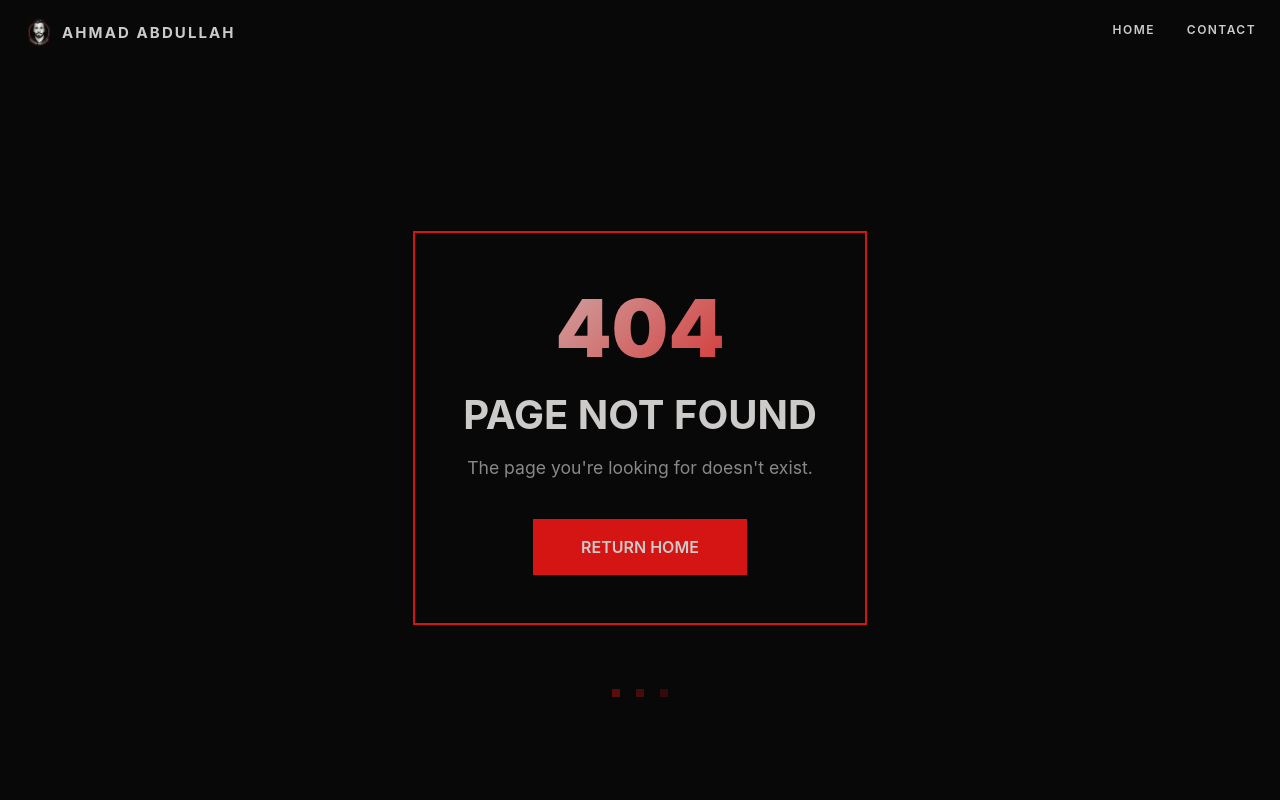
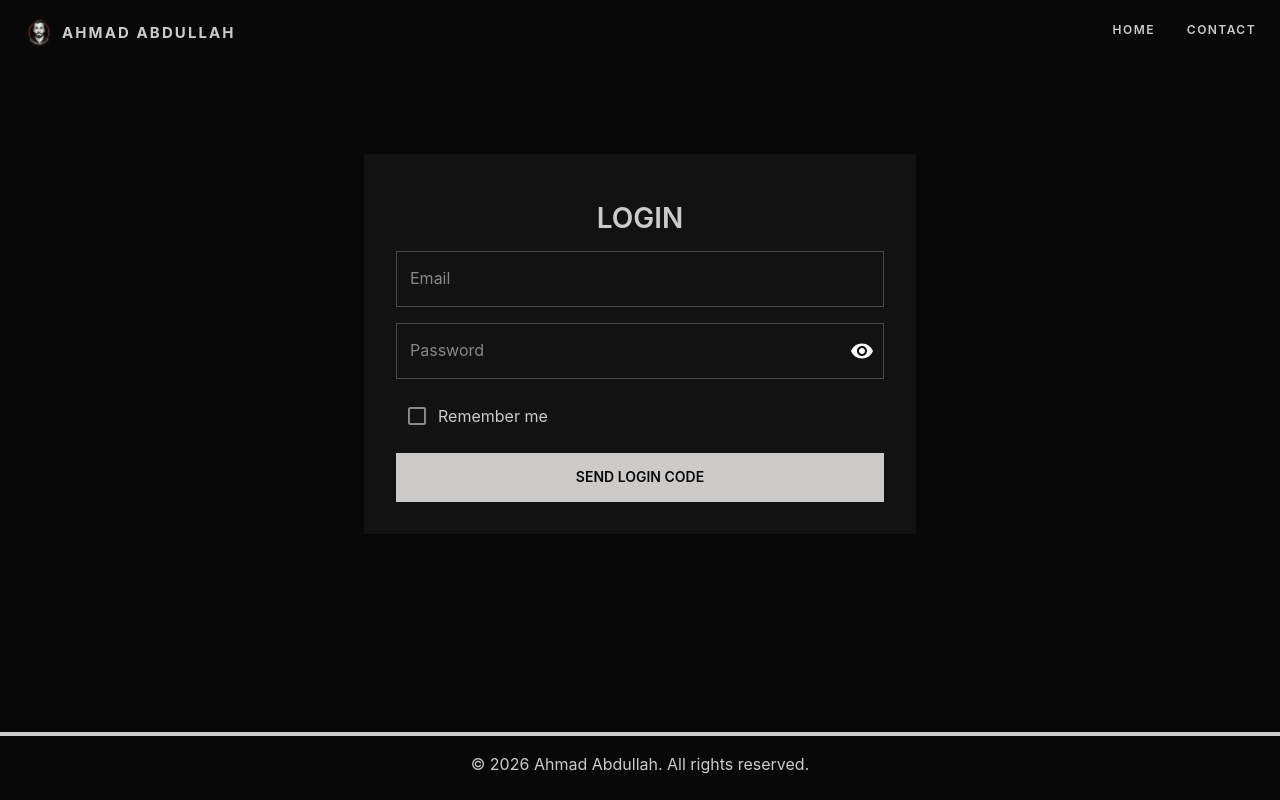
Before and after one commit to ahmadabdullah-dev/personal-portfolio, a React (Vite) app in the folder WEB/: page /login in a window 1280 px wide. Before the commit this address had no page. Shown: the top 800 px of the page. Built offline with nearby package versions, Linux system fonts and the light colour scheme.

Commit message:
feat(WEB): Add Login, RequestLogin and Logout

```diff
--- a/WEB/src/app/router/routes.tsx
+++ b/WEB/src/app/router/routes.tsx
@@ -5,6 +5,7 @@ import ErrorPage from "../../features/errors/ErrorPage";
 import AdminDashboard from "../../features/admin/AdminDashboard";
 import LandingPage from "../components/LandingPage";
 import CreateContact from "../../features/contact/CreateContact";
+import RequestLoginForm from "../../features/auth/RequestLoginForm";
 export const routes = createBrowserRouter([
   {
     path: "/",
@@ -14,6 +15,7 @@ export const routes = createBrowserRouter([
       { index: true, element: <LandingPage /> },
       { path: "/admin", element: <AdminDashboard /> },
       { path: "/contact", element: <CreateContact /> },
+      { path: "/login", element: <RequestLoginForm /> },
 
       { path: "*", element: <NotFound /> },
     ],
--- a/WEB/src/features/admin/AdminDashboard.tsx
+++ b/WEB/src/features/admin/AdminDashboard.tsx
@@ -1,6 +1,7 @@
 import { Box, Container, Stack, Typography } from "@mui/material";
 import Contacts from "../contact/Contacts";
 import IsDbConnected from "../system/IsDbConnected";
+import LogoutButton from "../auth/Logout";
 
 export default function AdminDashboard() {
   return (
@@ -19,6 +20,7 @@ export default function AdminDashboard() {
             Admin dashboard
           </Typography>
           <IsDbConnected />
+          <LogoutButton/>
         </Stack>
       </Container>
 
--- /dev/null
+++ b/WEB/src/features/auth/LoginForm.tsx
@@ -0,0 +1,68 @@
+import { useForm } from "react-hook-form";
+import {
+  Box,
+  Stack,
+  TextField,
+  Button,
+  CircularProgress,
+  Alert,
+  Typography,
+} from "@mui/material";
+import { useLogin } from "../../lib/hooks/useAuth";
+import type { LoginDTO } from "../../lib/types/auth";
+
+type LoginFormProps = {
+  email: string;
+  isPersistence: boolean;
+};
+
+export default function LoginForm({ email, isPersistence }: LoginFormProps) {
+  const login = useLogin();
+
+  const {
+    register,
+    handleSubmit,
+    formState: { errors },
+  } = useForm<LoginDTO>({
+    defaultValues: { email, code: "", isPersistence },
+  });
+
+  const onSubmit = (creds: LoginDTO) => {
+    login.mutate(creds);
+  };
+
+  return (
+    <Box component="form" onSubmit={handleSubmit(onSubmit)} sx={{ mt: 2 }}>
+      <Stack spacing={2}>
+        <Typography variant="body2" color="text.secondary">
+          Enter the verification code sent to {email}
+        </Typography>
+
+        <TextField
+          label="Verification code"
+          fullWidth
+          {...register("code", {
+            required: "Verification code is required",
+          })}
+          error={!!errors.code}
+          helperText={errors.code?.message}
+        />
+
+        <Button
+          type="submit"
+          variant="contained"
+          fullWidth
+          disabled={login.isPending}
+        >
+          {login.isPending ? (
+            <CircularProgress size={24} color="inherit" />
+          ) : (
+            "Verify"
+          )}
+        </Button>
+
+        {login.error && <Alert severity="error">{login.error.message}</Alert>}
+      </Stack>
+    </Box>
+  );
+}
--- /dev/null
+++ b/WEB/src/features/auth/Logout.tsx
@@ -0,0 +1,18 @@
+import { Button } from "@mui/material";
+import LogoutIcon from "@mui/icons-material/Logout";
+import { useLogout } from "../../lib/hooks/useAuth";
+
+export default function LogoutButton() {
+  const logoutAsync  = useLogout();
+
+  return (
+    <Button
+      onClick={() => logoutAsync.mutate()}
+      disabled={logoutAsync.isPending}
+      variant="outlined"
+      startIcon={<LogoutIcon />}
+    >
+      {logoutAsync.isPending ? "Logging out…" : "Log out"}
+    </Button>
+  );
+}
--- /dev/null
+++ b/WEB/src/features/auth/RequestLoginForm.tsx
@@ -0,0 +1,138 @@
+import { useForm } from "react-hook-form";
+import { useState } from "react";
+import LoginForm from "./LoginForm";
+import {
+  Container,
+  Box,
+  Paper,
+  Typography,
+  Stack,
+  TextField,
+  InputAdornment,
+  IconButton,
+  FormControlLabel,
+  Checkbox,
+  Button,
+  CircularProgress,
+  Alert,
+} from "@mui/material";
+import { Visibility, VisibilityOff } from "@mui/icons-material";
+import type { RequestLoginDTO } from "../../lib/types/auth";
+import { useRequestLogin } from "../../lib/hooks/useAuth";
+
+export default function RequestLoginForm() {
+  const requestLogin = useRequestLogin();
+
+  const {
+    register,
+    handleSubmit,
+    resetField,
+    formState: { errors },
+  } = useForm<RequestLoginDTO>({
+    defaultValues: { email: "", password: "" },
+  });
+
+  const [showPassword, setShowPassword] = useState(false);
+  const [isPersistence, setIsPersistence] = useState(false);
+  const [verifyEmail, setVerifyEmail] = useState<string | null>(null);
+
+  const onSubmit = (creds: RequestLoginDTO) => {
+    requestLogin.mutate(creds, {
+      onSuccess: () => setVerifyEmail(creds.email),
+      onError: () => resetField("password"),
+    });
+  };
+
+  return (
+    <Container maxWidth="sm">
+      <Box
+        sx={{
+          minHeight: "70vh",
+          display: "flex",
+          alignItems: "center",
+          justifyContent: "center",
+        }}
+      >
+        <Paper sx={{ p: 4, width: "100%" }}>
+          <Typography variant="h3" sx={{ m: 2, textAlign: "center" }}>
+            Login
+          </Typography>
+
+          {verifyEmail ? (
+            <LoginForm email={verifyEmail} isPersistence={isPersistence} />
+          ) : (
+            <Box component="form" onSubmit={handleSubmit(onSubmit)}>
+              <Stack spacing={2}>
+                <TextField
+                  label="Email"
+                  type="email"
+                  fullWidth
+                  {...register("email", { required: "Email is required" })}
+                  error={!!errors.email}
+                  helperText={errors.email?.message}
+                />
+                <TextField
+                  label="Password"
+                  type={showPassword ? "text" : "password"}
+                  {...register("password", {
+                    required: "Password is required",
+                    minLength: {
+                      value: 6,
+                      message: "Password must be at least 6 characters",
+                    },
+                  })}
+                  error={!!errors.password}
+                  helperText={errors.password?.message}
+                  fullWidth
+                  slotProps={{
+                    input: {
+                      endAdornment: (
+                        <InputAdornment position="end">
+                          <IconButton
+                            aria-label={
+                              showPassword ? "Hide password" : "Show password"
+                            }
+                            onClick={() => setShowPassword((v) => !v)}
+                            edge="end"
+                          >
+                            {showPassword ? <VisibilityOff /> : <Visibility />}
+                          </IconButton>
+                        </InputAdornment>
+                      ),
+                    },
+                  }}
+                />
+                <FormControlLabel
+                  control={
+                    <Checkbox
+                      checked={isPersistence}
+                      onChange={(e) => setIsPersistence(e.target.checked)}
+                    />
+                  }
+                  label="Remember me"
+                />
+
+                <Button
+                  type="submit"
+                  variant="contained"
+                  fullWidth
+                  disabled={requestLogin.isPending}
+                >
+                  {requestLogin.isPending ? (
+                    <CircularProgress size={24} color="inherit" />
+                  ) : (
+                    "Send login code"
+                  )}
+                </Button>
+
+                {requestLogin.error && (
+                  <Alert severity="error">{requestLogin.error.message}</Alert>
+                )}
+              </Stack>
+            </Box>
+          )}
+        </Paper>
+      </Box>
+    </Container>
+  );
+}
--- /dev/null
+++ b/WEB/src/lib/hooks/useAuth.tsx
@@ -0,0 +1,45 @@
+import { useMutation } from "@tanstack/react-query";
+import agent from "../api/agent";
+import type { RequestLoginDTO, LoginDTO } from "../types/auth";
+import { useQueryClient } from "@tanstack/react-query";
+import { useNavigate } from "react-router";
+
+export const useRequestLogin = () => {
+  return useMutation({
+    mutationFn: async (creds: RequestLoginDTO) => {
+      const response = await agent.post("/Auth/request-login", creds);
+      return response.data;
+    },
+  });
+};
+
+export const useLogin = () => {
+  const queryClient = useQueryClient();
+  const navigate = useNavigate();
+
+  return useMutation({
+    mutationFn: async (creds: LoginDTO) => {
+      const response = await agent.post("/Auth/login", creds);
+      return response.data;
+    },
+    onSuccess: async () => {
+      await queryClient.invalidateQueries({ queryKey: ["currentUser"] });
+      navigate("/admin");
+    },
+  });
+};
+
+export const useLogout = () => {
+  const queryClient = useQueryClient();
+  const navigate = useNavigate();
+
+  return useMutation({
+    mutationFn: async () => {
+      await agent.post("/Auth/logout");
+    },
+    onSuccess: async () => {
+      queryClient.removeQueries({ queryKey: ["currentUser"] });
+      navigate("/");
+    },
+  });
+};
--- /dev/null
+++ b/WEB/src/lib/types/auth.ts
@@ -0,0 +1,9 @@
+export type RequestLoginDTO = {
+  email: string;
+  password: string;
+};
+export type LoginDTO = {
+  email: string;
+  code: string;
+  isPersistence: boolean;
+};
```
